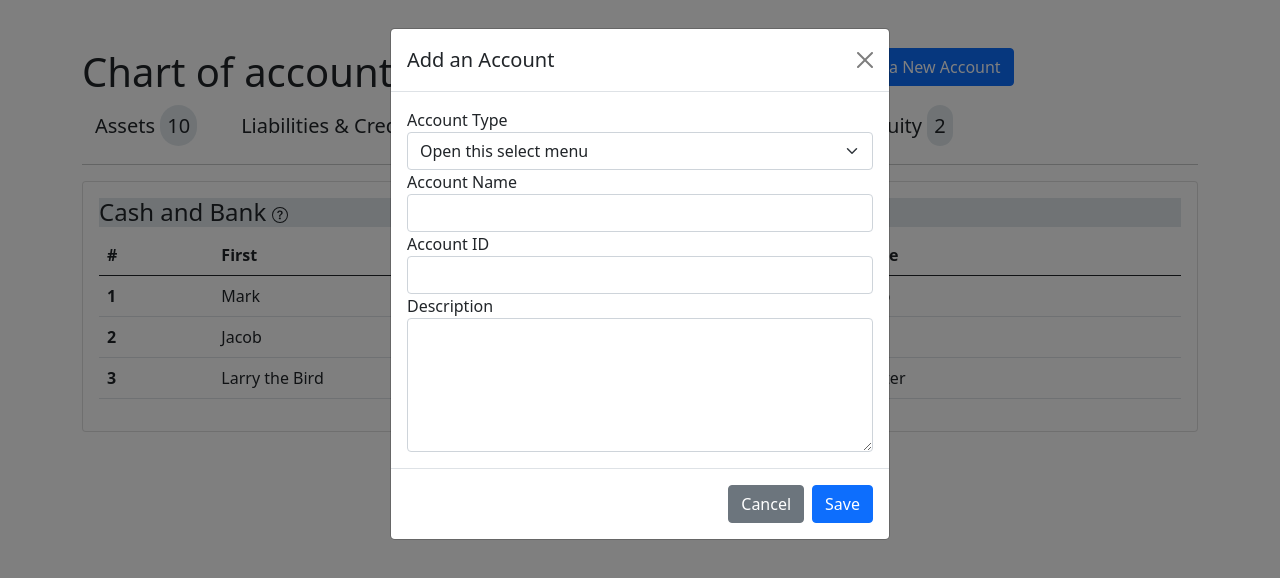
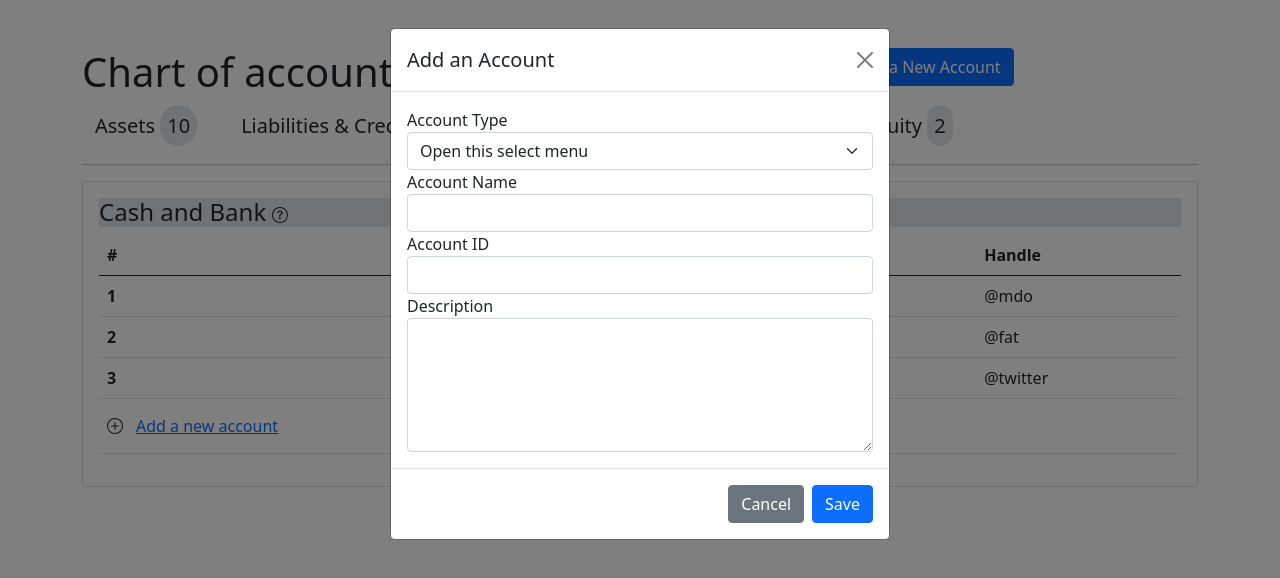
Before and after one commit to meraz007/Interview, a Vue app in the folder chart-of-accounts/: page /#/ in a window 1280 px wide. Both pictures are taken after a click on the button "Add a New Account". Shown: the top 578 px of the page. Built offline with nearby package versions, Linux system fonts and the light colour scheme.

Commit message:
creating component Modal and table

```diff
--- /dev/null
+++ b/chart-of-accounts/src/components/Modal.vue
@@ -0,0 +1,42 @@
+<template>
+  <!-- Modal -->
+  <div class="modal-dialog">
+              <div class="modal-content">
+                <div class="modal-header">
+                  <h5 class="modal-title" id="exampleModalLabel">Add an Account</h5>
+                  <button type="button" class="btn-close" data-bs-dismiss="modal" aria-label="Close"></button>
+                </div>
+                <div class="modal-body">
+                  <form>
+                      <label>Account Type</label>
+                        <select class="form-select" aria-label="Default select example">
+                          <option selected>Open this select menu</option>
+                          <option value="1">One</option>
+                          <option value="2">Two</option>
+                          <option value="3">Three</option>
+                      </select>
+                      <label>Account Name</label>
+                      <input type="text" class="form-control">
+                      <label>Account ID</label>
+                      <input type="number" class="form-control">
+                      <label>Description</label>
+                      <textarea class="form-control" cols="30" rows="5"></textarea>
+                  </form>
+                </div>
+                <div class="modal-footer">
+                  <button type="button" class="btn btn-secondary" data-bs-dismiss="modal">Cancel</button>
+                  <button type="button" class="btn btn-primary">Save</button>
+                </div>
+              </div>
+            </div>
+</template>
+
+<script>
+export default {
+
+}
+</script>
+
+<style>
+
+</style>
--- /dev/null
+++ b/chart-of-accounts/src/components/table.vue
@@ -0,0 +1,63 @@
+<template>
+         <table class="table table-hover">
+        <thead>
+          <tr>
+            <th scope="col">#</th>
+            <th scope="col">First</th>
+            <th scope="col">Last</th>
+            <th scope="col">Handle</th>
+          </tr>
+        </thead>
+        <tbody>
+          <tr>
+            <th scope="row">1</th>
+            <td>Mark</td>
+            <td>Otto</td>
+            <td>@mdo</td>
+          </tr>
+          <tr>
+            <th scope="row">2</th>
+            <td>Jacob</td>
+            <td>Thornton</td>
+            <td>@fat</td>
+          </tr>
+          <tr>
+            <th scope="row">3</th>
+            <td colspan="2">Larry the Bird</td>
+            <td>@twitter</td>
+          </tr>
+          <tr>
+            <td>
+                <svg xmlns="http://www.w3.org/2000/svg" width="16" height="16" fill="currentColor" class="bi bi-plus-circle" viewBox="0 0 16 16">
+                    <path d="M8 15A7 7 0 1 1 8 1a7 7 0 0 1 0 14zm0 1A8 8 0 1 0 8 0a8 8 0 0 0 0 16z"/>
+                    <path d="M8 4a.5.5 0 0 1 .5.5v3h3a.5.5 0 0 1 0 1h-3v3a.5.5 0 0 1-1 0v-3h-3a.5.5 0 0 1 0-1h3v-3A.5.5 0 0 1 8 4z"/>
+                </svg>
+                <button
+                class="btn text-decoration-underline text-primary"
+                data-bs-toggle="modal" data-bs-target="#staticBackdrop"
+                >Add a new account</button>
+                <!-- Modal -->
+                    <div class="modal fade" id="staticBackdrop" tabindex="-1" aria-labelledby="exampleModalLabel" aria-hidden="true">
+                        <Modal />
+                    </div>
+                </td>
+            <td></td>
+            <td></td>
+            <td></td>
+          </tr>
+        </tbody>
+</table>
+</template>
+
+<script>
+import Modal from '../components/Modal.vue'
+export default {
+components:{
+    Modal
+}
+}
+</script>
+
+<style>
+
+</style>
--- a/chart-of-accounts/src/views/Home.vue
+++ b/chart-of-accounts/src/views/Home.vue
@@ -10,35 +10,7 @@
         </div>
         <!-- Modal -->
           <div class="modal fade" id="staticBackdrop" tabindex="-1" aria-labelledby="exampleModalLabel" aria-hidden="true">
-            <div class="modal-dialog">
-              <div class="modal-content">
-                <div class="modal-header">
-                  <h5 class="modal-title" id="exampleModalLabel">Add an Account</h5>
-                  <button type="button" class="btn-close" data-bs-dismiss="modal" aria-label="Close"></button>
-                </div>
-                <div class="modal-body">
-                  <form>
-                      <label>Account Type</label>
-                        <select class="form-select" aria-label="Default select example">
-                          <option selected>Open this select menu</option>
-                          <option value="1">One</option>
-                          <option value="2">Two</option>
-                          <option value="3">Three</option>
-                      </select>
-                      <label>Account Name</label>
-                      <input type="text" class="form-control">
-                      <label>Account ID</label>
-                      <input type="number" class="form-control">
-                      <label>Description</label>
-                      <textarea class="form-control" cols="30" rows="5"></textarea>
-                  </form>
-                </div>
-                <div class="modal-footer">
-                  <button type="button" class="btn btn-secondary" data-bs-dismiss="modal">Cancel</button>
-                  <button type="button" class="btn btn-primary">Save</button>
-                </div>
-              </div>
-            </div>
+            <Modal />
           </div>
       </div>
     <p>
@@ -69,35 +41,7 @@
               <path d="M5.255 5.786a.237.237 0 0 0 .241.247h.825c.138 0 .248-.113.266-.25.09-.656.54-1.134 1.342-1.134.686 0 1.314.343 1.314 1.168 0 .635-.374.927-.965 1.371-.673.489-1.206 1.06-1.168 1.987l.003.217a.25.25 0 0 0 .25.246h.811a.25.25 0 0 0 .25-.25v-.105c0-.718.273-.927 1.01-1.486.609-.463 1.244-.977 1.244-2.056 0-1.511-1.276-2.241-2.673-2.241-1.267 0-2.655.59-2.75 2.286zm1.557 5.763c0 .533.425.927 1.01.927.609 0 1.028-.394 1.028-.927 0-.552-.42-.94-1.029-.94-.584 0-1.009.388-1.009.94z"/>
             </svg>
           </h4>
-         <table class="table table-hover">
-        <thead>
-          <tr>
-            <th scope="col">#</th>
-            <th scope="col">First</th>
-            <th scope="col">Last</th>
-            <th scope="col">Handle</th>
-          </tr>
-        </thead>
-        <tbody>
-          <tr>
-            <th scope="row">1</th>
-            <td>Mark</td>
-            <td>Otto</td>
-            <td>@mdo</td>
-          </tr>
-          <tr>
-            <th scope="row">2</th>
-            <td>Jacob</td>
-            <td>Thornton</td>
-            <td>@fat</td>
-          </tr>
-          <tr>
-            <th scope="row">3</th>
-            <td colspan="2">Larry the Bird</td>
-            <td>@twitter</td>
-          </tr>
-        </tbody>
-</table>
+          <Table />
         </div>
       </div>
     </div>
@@ -105,10 +49,13 @@
 </template>
 
 <script>
-
+import Table from '../components/table.vue'
+import Modal from '../components/Modal.vue'
 export default {
   name: 'Home',
   components: {
+    Table,
+    Modal
 
   }
 }
```
